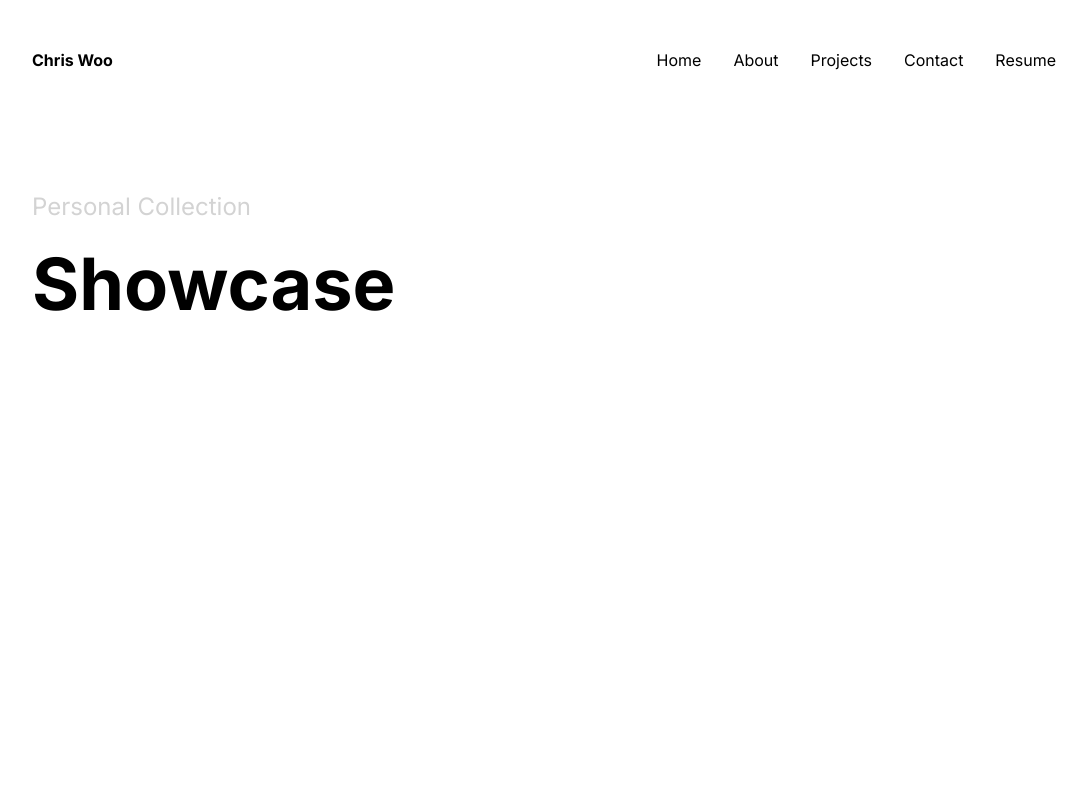
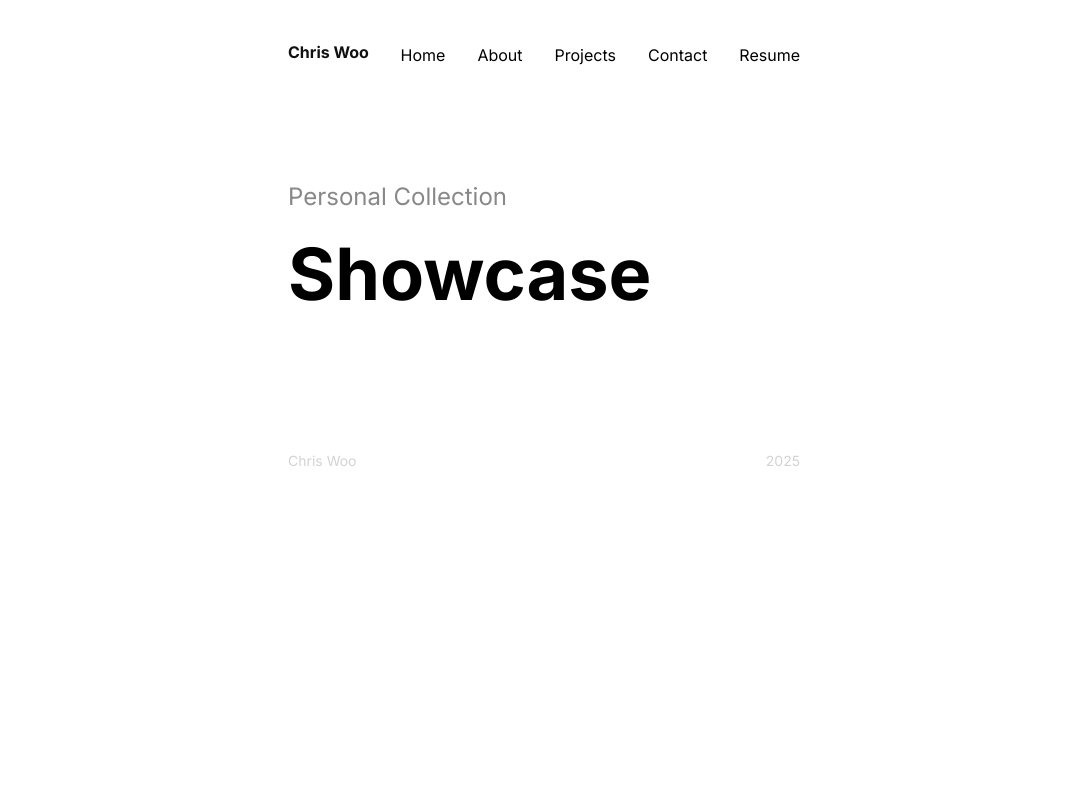
Before and after one commit to ChrisWoo0443/portfolio, a React (Vite) app: page / in a window 1280 px wide. Shown: the top 800 px of the page, without its empty margins (96-1183 px from the left). Built offline with nearby package versions, Linux system fonts and the light colour scheme.

Commit message:
styling for first preview image

```diff
--- a/src/styles/styles.css
+++ b/src/styles/styles.css
@@ -18,7 +18,7 @@ body {
 /* Navbar styling */
 .navbar {
     background-color: white;
-    padding: 3rem 8rem;
+    padding: 2.5rem 24rem;
     top: 0;
     left: 0;
     right: 0;
@@ -32,9 +32,11 @@ body {
 
 .navbar-logo {
     font-size: 16 px;
-    font-weight: 700;
-    color: var(--text);
+    font-weight: bolder;
+    color: rgb(17, 17, 17);
     text-decoration: none;
+    height: 32px;
+    width: 91px;
 }
 
 .navbar-items {
@@ -54,25 +56,40 @@ body {
 
 /* Header styling */
 .header {
-    padding: 1rem 8rem;
+    padding: 1rem 24rem;
     margin-top: 50px;
     display: flex;
     flex-direction: column;
-    height: 100vh;
+    height: 30vh;
 }
 
 .header-logo {
     font-size: 24px;
-    color: lightgrey;
+    color: rgb(136, 136, 136);
 }
 .header-title {
     font-size: 72px;
     color: var(--text);
 }
 
+.preview-container {
+    padding: 1rem 24rem;
+    display: flex;
+    flex-direction: column;
+    height: 100%;
+    border-radius: 8px;
+}
+
+/* Preview Images styling */
+.preview-large {
+    border-radius: 12px;
+    width: 1fr;
+    height: 450;
+}
+
 /* Footer styling */
 .footer {
-    padding: 1rem 8rem;
+    padding: 1rem 24rem;
     display: flex;
     top: 0;
     left: 0;
```
